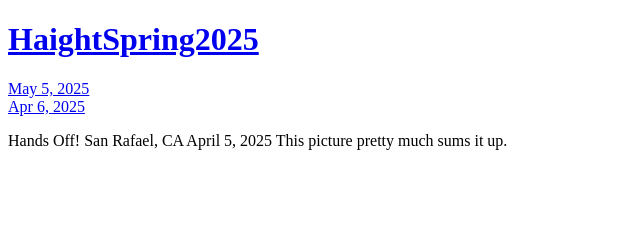
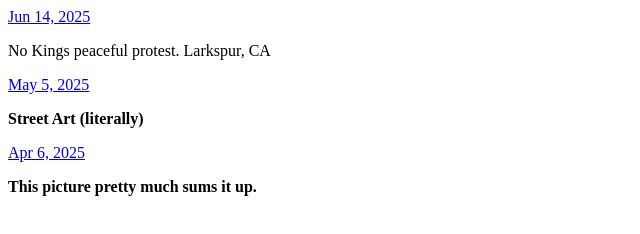
Before and after one commit to logicalpath/micro, a plain HTML site: page index.html in a window 1280 px wide. Shown: the whole page, without its empty margins (0-640 px from the left). Drawn offline with Linux system fonts and the light colour scheme.

Commit message:
Archiving from Micro.blog.

```diff
--- a/index.html
+++ b/index.html
@@ -24,13 +24,24 @@
 
 	  <div class="h-entry">
 
-			<h1><a href="https://logicalpath.org/2025/05/05/haightspring.html">HaightSpring2025</a></h1>
+
+		<a href="https://logicalpath.org/2025/06/14/no-kings-peaceful-protest-larkspur.html" class="u-url"><time class="dt-published" datetime="2025-06-14 13:57:24 -0700">Jun 14, 2025</time></a>
+
+		<div class="e-content">
+			 <p>No Kings peaceful protest. Larkspur, CA</p>
+<!-- raw HTML omitted -->
+
+		</div>
+	  </div>
+
+	  <div class="h-entry">
 
 
 		<a href="https://logicalpath.org/2025/05/05/haightspring.html" class="u-url"><time class="dt-published" datetime="2025-05-05 15:32:12 -0700">May 5, 2025</time></a>
 
 		<div class="e-content">
 			 <!-- raw HTML omitted -->
+<p><strong>Street Art (literally)</strong></p>
 <!-- raw HTML omitted -->
 
 		</div>
@@ -42,7 +53,8 @@
 		<a href="https://logicalpath.org/2025/04/06/hands-off-san-rafael-ca.html" class="u-url"><time class="dt-published" datetime="2025-04-06 20:54:45 -0700">Apr 6, 2025</time></a>
 
 		<div class="e-content">
-			 <p>Hands Off! San Rafael, CA April 5, 2025 This picture pretty much sums it up.</p>
+			 <!-- raw HTML omitted -->
+<p><strong>This picture pretty much sums it up.</strong></p>
 <!-- raw HTML omitted -->
 
 		</div>
```
